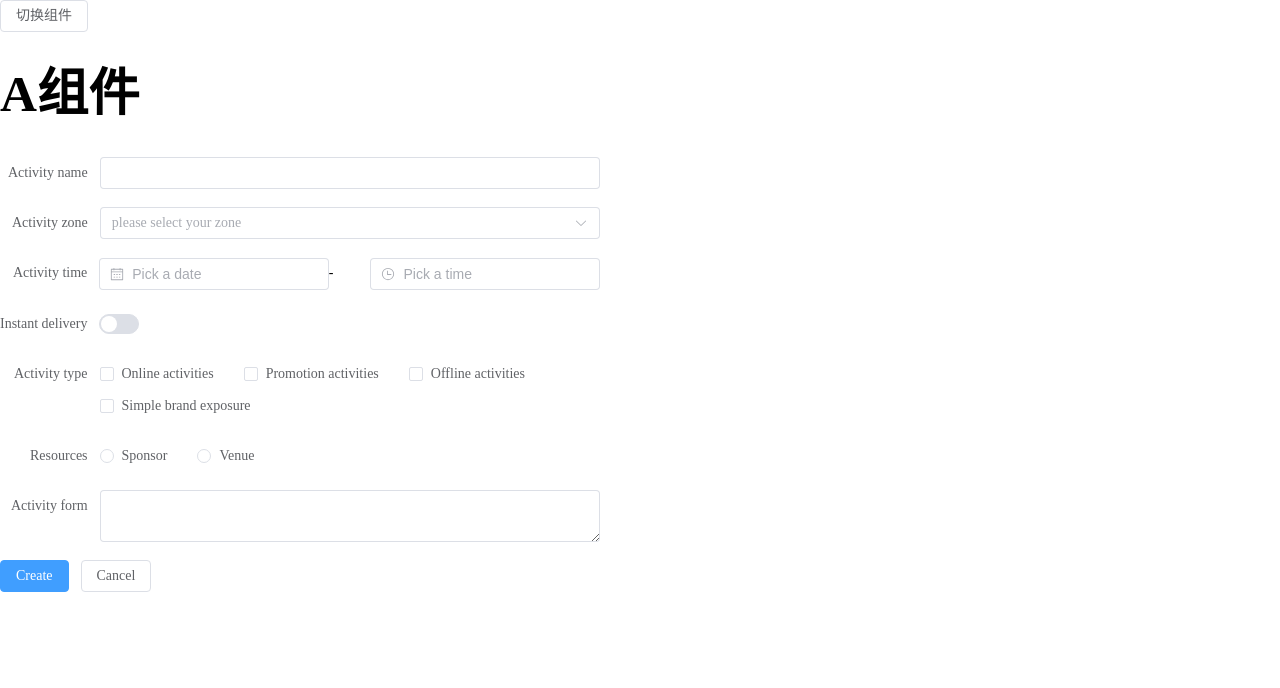
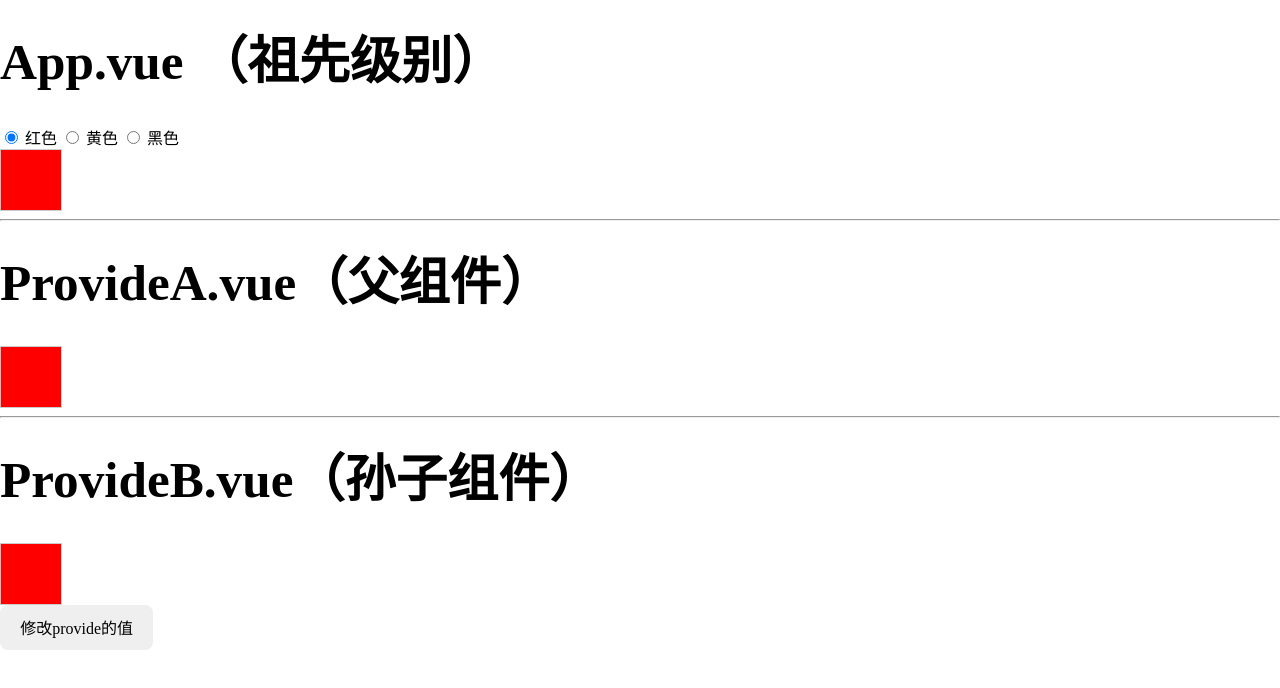
Before and after one commit to sohucw/vue-diff-demo, a Vue app: page / in a window 1280 px wide. Shown: the top 688 px of the page. Built offline with nearby package versions, Linux system fonts and the light colour scheme.

Commit message:
feat: update

```diff
--- a/src/App.vue
+++ b/src/App.vue
@@ -1,18 +1,33 @@
 <template>
-    <div class="parent">
-
-    <el-button  @click="flag = !flag">切换组件</el-button>
-    <keep-alive :max="5">
-        <A v-if="flag"></A>
-        <B v-else></B>
-      </keep-alive>
-    </div>
+    <h1>App.vue （祖先级别）</h1>
+    <label>
+      <input v-model="val" value="red" name="color" type="radio"/>
+      红色
+    </label>
+    <label>
+      <input v-model="val" value="yellow" name="color" type="radio"/>
+      黄色
+    </label>
+    <label>
+      <input v-model="val" value="black" name="color" type="radio"/>
+      黑色
+    </label>
+    <div class="box"></div>
+    <hr/>
+    <ProvideA/>
 </template>
 <script setup lang="ts">
-import {ref} from 'vue';
-import A from './components/A.vue';
-import B from './components/B.vue';
-const flag = ref(true);
+import {ref, provide, readonly} from 'vue';
+import ProvideA from './components/ProvideA.vue';
+const val = ref('red');
+provide('color', readonly(val));
 </script>
 <style scoped>
+
+.box {
+    height: 60px;
+    width: 60px;
+    border: 1px solid #ccc;
+    background-color: v-bind(val);
+}
 </style>
--- /dev/null
+++ b/src/components/ProvideA.vue
@@ -0,0 +1,22 @@
+<template>
+    <h1>ProvideA.vue（父组件）</h1>
+    <div class="box"></div>
+    <hr/>
+    <ProvideB/>
+</template>
+
+<script setup lang="ts">
+import {ref, reactive, inject} from 'vue';
+import type { Ref } from 'vue';
+import ProvideB from './ProvideB.vue';
+const color = inject<Ref<string>>('color');
+</script>
+
+<style scoped>
+.box {
+    height: 60px;
+    width: 60px;
+    border: 1px solid #ccc;
+    background-color: v-bind(color);
+}
+</style>
--- /dev/null
+++ b/src/components/ProvideB.vue
@@ -0,0 +1,26 @@
+<template>
+    <h1>ProvideB.vue（孙子组件）</h1>
+    <div class="box"></div>
+    <div>
+        <button @click="change">修改provide的值 </button>
+    </div>
+</template>
+
+<script setup lang="ts">
+import {ref, reactive, inject} from 'vue';
+import type { Ref } from 'vue';
+const color = inject<Ref<string>>('color', ref('green'));
+const change = () => {
+    color.value = 'blue';
+}
+
+</script>
+
+<style scoped>
+.box {
+    height: 60px;
+    width: 60px;
+    border: 1px solid #ccc;
+    background-color: v-bind(color);
+}
+</style>
```
